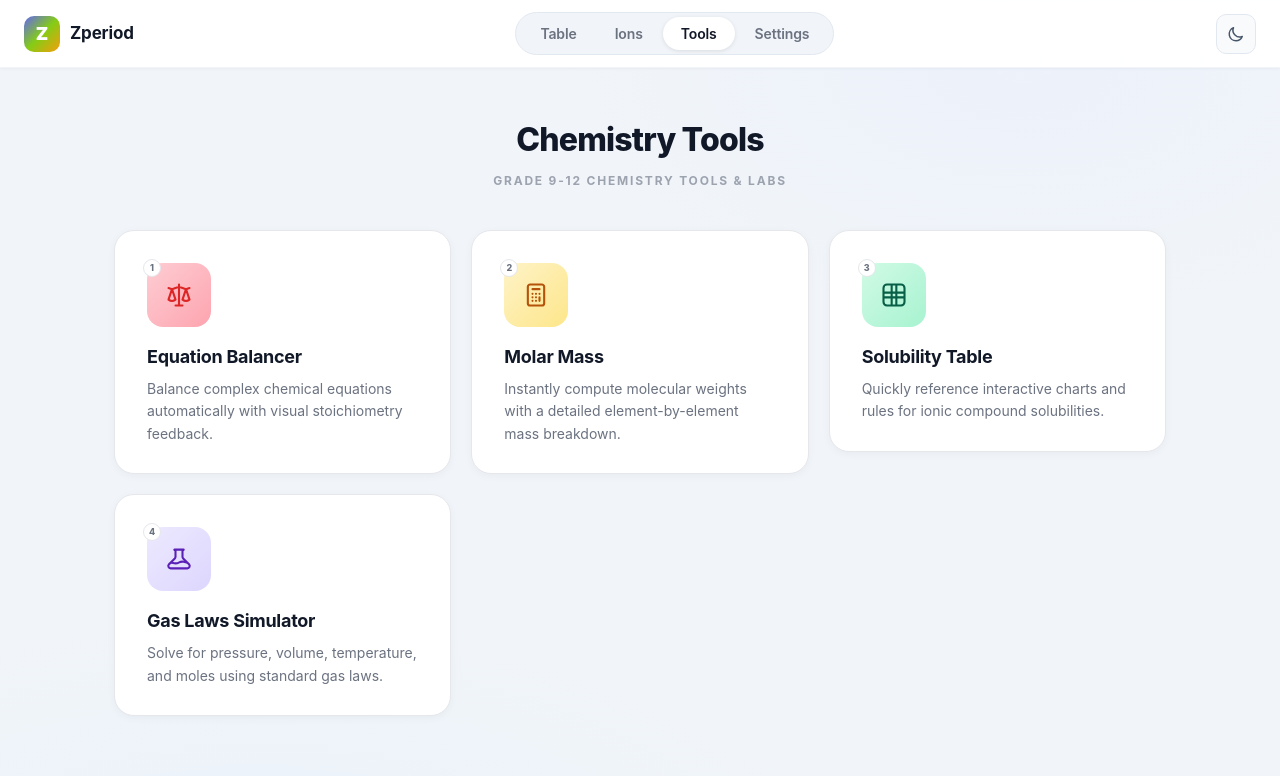
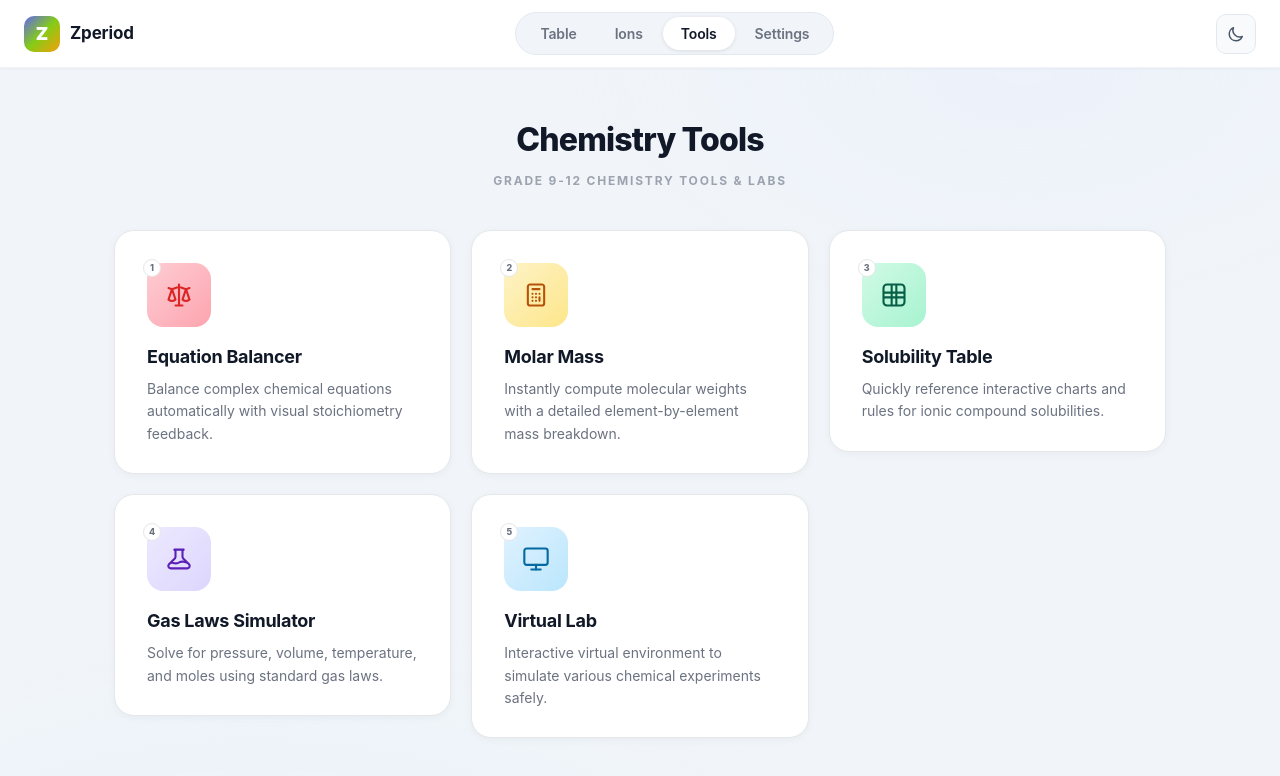
Before and after one commit to thomas2570/-Zperiod, a React (Vite) app: page /tools in a window 1280 px wide. Shown: the top 776 px of the page. Built offline with nearby package versions, Linux system fonts and the light colour scheme.

Commit message:
Added Virtual Lab to Tools section

```diff
--- a/src/pages/ToolsPage.jsx
+++ b/src/pages/ToolsPage.jsx
@@ -52,6 +52,21 @@ const TOOLS = [
     icon: (
       <svg viewBox="0 0 24 24" fill="none" stroke="currentColor" strokeWidth={1.8} strokeLinecap="round" strokeLinejoin="round">
         <path d="M19.428 15.428a2 2 0 00-1.022-.547l-2.387-.477a6 6 0 00-3.86.517l-.318.158a6 6 0 01-3.86.517L6.05 15.21a2 2 0 00-1.806.547M8 4h8l-1 1v5.172a2 2 0 00.586 1.414l5 5c1.26 1.26.367 3.414-1.415 3.414H4.828c-1.782 0-2.674-2.154-1.414-3.414l5-5A2 2 0 009 10.172V5L8 4z" />
+      </svg>
+    ),
+  },
+  {
+    path: '/virtual-lab',
+    number: '5',
+    title: 'Virtual Lab',
+    description: 'Interactive virtual environment to simulate various chemical experiments safely.',
+    iconBg: 'linear-gradient(135deg, #e0f2fe, #bae6fd)',
+    iconColor: '#0369a1',
+    icon: (
+      <svg viewBox="0 0 24 24" fill="none" stroke="currentColor" strokeWidth={1.8} strokeLinecap="round" strokeLinejoin="round">
+        <rect x="2" y="3" width="20" height="14" rx="2" ry="2" />
+        <line x1="8" y1="21" x2="16" y2="21" />
+        <line x1="12" y1="17" x2="12" y2="21" />
       </svg>
     ),
   },
```
